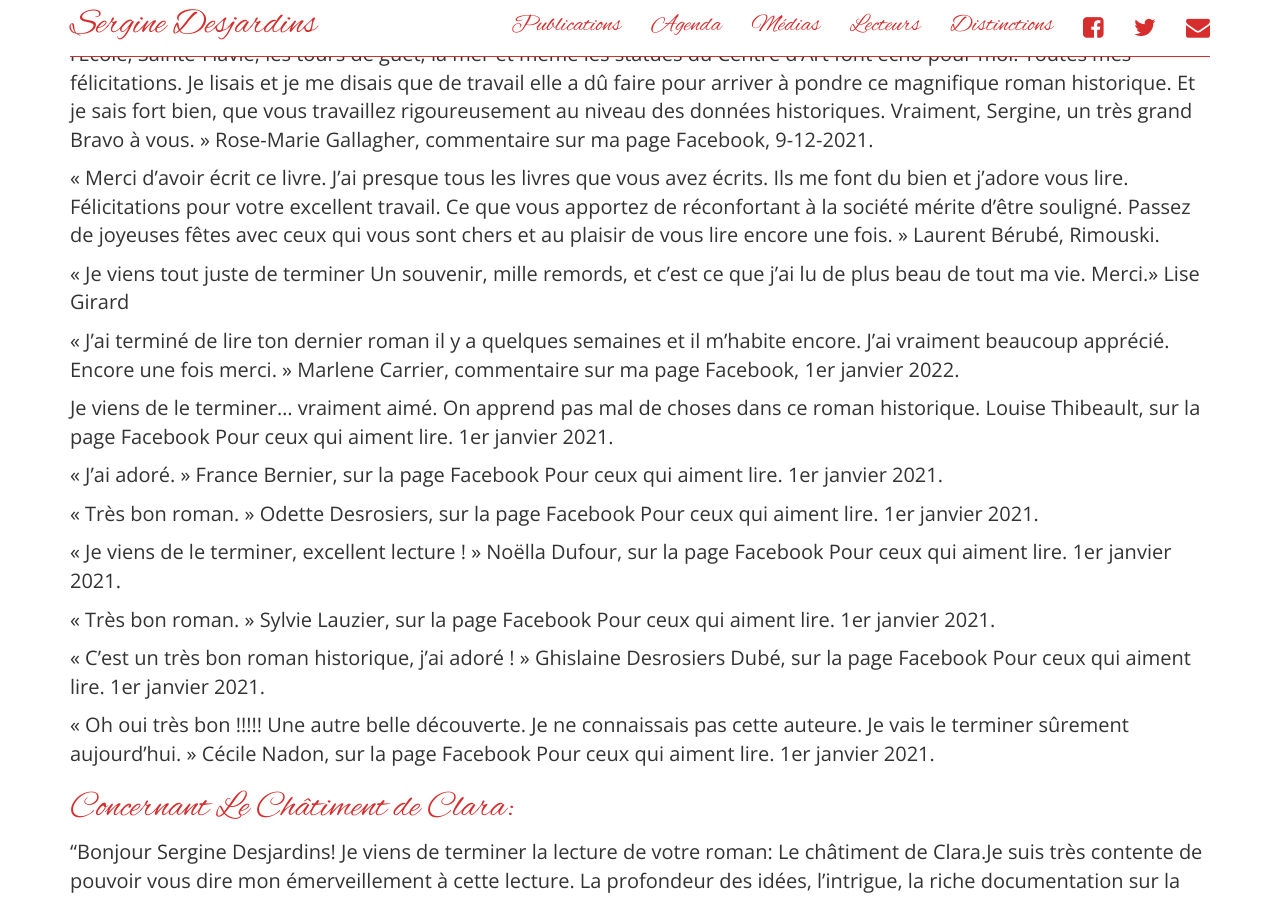
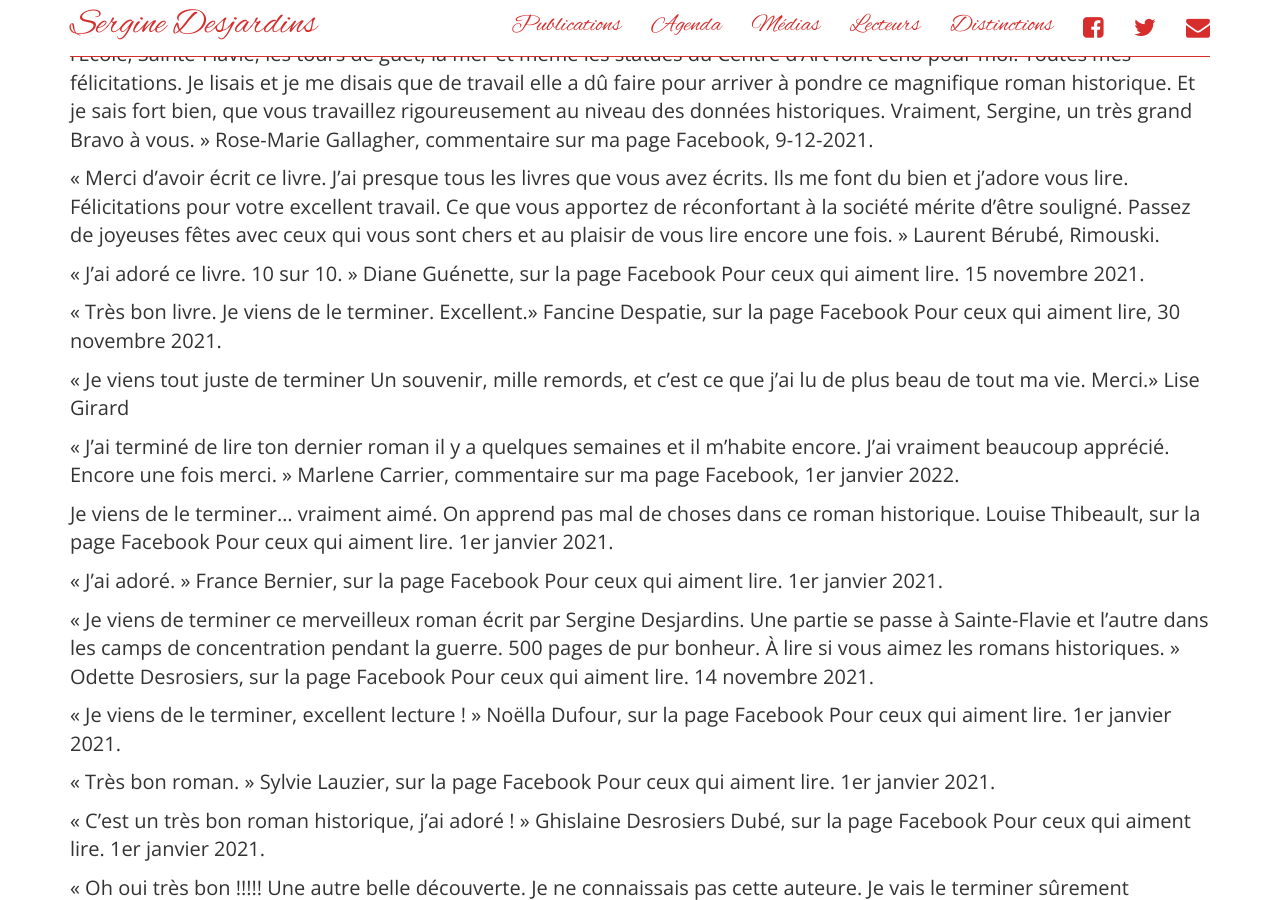
Before and after one commit to serginedesjardins/serginedesjardins.github.io, a Jekyll site: the page built from lecteurs.md, in a window 1280 px wide and 900 px high, scrolled down 4327 px. Built offline with Jekyll 4.4.1, drawn with Linux system fonts in a browser that asks for light colours; nearby versions of some CDN libraries.

Commit message:
Guénette. Despatie. Desrosiers

```diff
--- a/lecteurs.md
+++ b/lecteurs.md
@@ -85,6 +85,10 @@ Sergine, toute mon émotion à fleur de peau et ma gratitude pour ce tableau de
 
 « Merci d’avoir écrit ce livre. J’ai presque tous les livres que vous avez écrits. Ils me font du bien et j’adore vous lire. Félicitations pour votre excellent travail. Ce que vous apportez de réconfortant à la société mérite d’être souligné. Passez de joyeuses fêtes avec ceux qui vous sont chers et au plaisir de vous lire encore une fois. » Laurent Bérubé, Rimouski.
 
+« J'ai adoré ce livre. 10 sur 10. »  Diane Guénette, sur la page Facebook Pour ceux qui aiment lire. 15 novembre 2021.
+
+« Très bon livre. Je viens de le terminer. Excellent.» Fancine Despatie, sur la page Facebook Pour ceux qui aiment lire, 30 novembre 2021.
+
 « Je viens tout juste de terminer Un souvenir, mille remords, et c’est ce que j’ai lu de plus beau de tout ma vie. Merci.» Lise Girard
 
 « J’ai terminé de lire ton dernier roman il y a quelques semaines et il m’habite encore. J’ai vraiment beaucoup apprécié. Encore une fois merci. » Marlene Carrier, commentaire sur ma page Facebook, 1er janvier 2022.
@@ -93,7 +97,7 @@ Je viens de le terminer… vraiment aimé. On apprend pas mal de choses dans ce
 
 « J’ai adoré. » France Bernier, sur la page Facebook Pour ceux qui aiment lire. 1er janvier 2021.
 
-« Très bon roman. » Odette Desrosiers, sur la page Facebook Pour ceux qui aiment lire. 1er janvier 2021.
+« Je viens de terminer ce merveilleux roman écrit par Sergine Desjardins. Une partie se passe à Sainte-Flavie et l'autre dans les camps de concentration pendant la guerre. 500 pages de pur bonheur. À lire si vous aimez les romans historiques. » Odette Desrosiers, sur la page Facebook Pour ceux qui aiment lire. 14 novembre 2021.
 
 «  Je viens de le terminer, excellent lecture ! » Noëlla Dufour, sur la page Facebook Pour ceux qui aiment lire. 1er janvier 2021.
 
```
